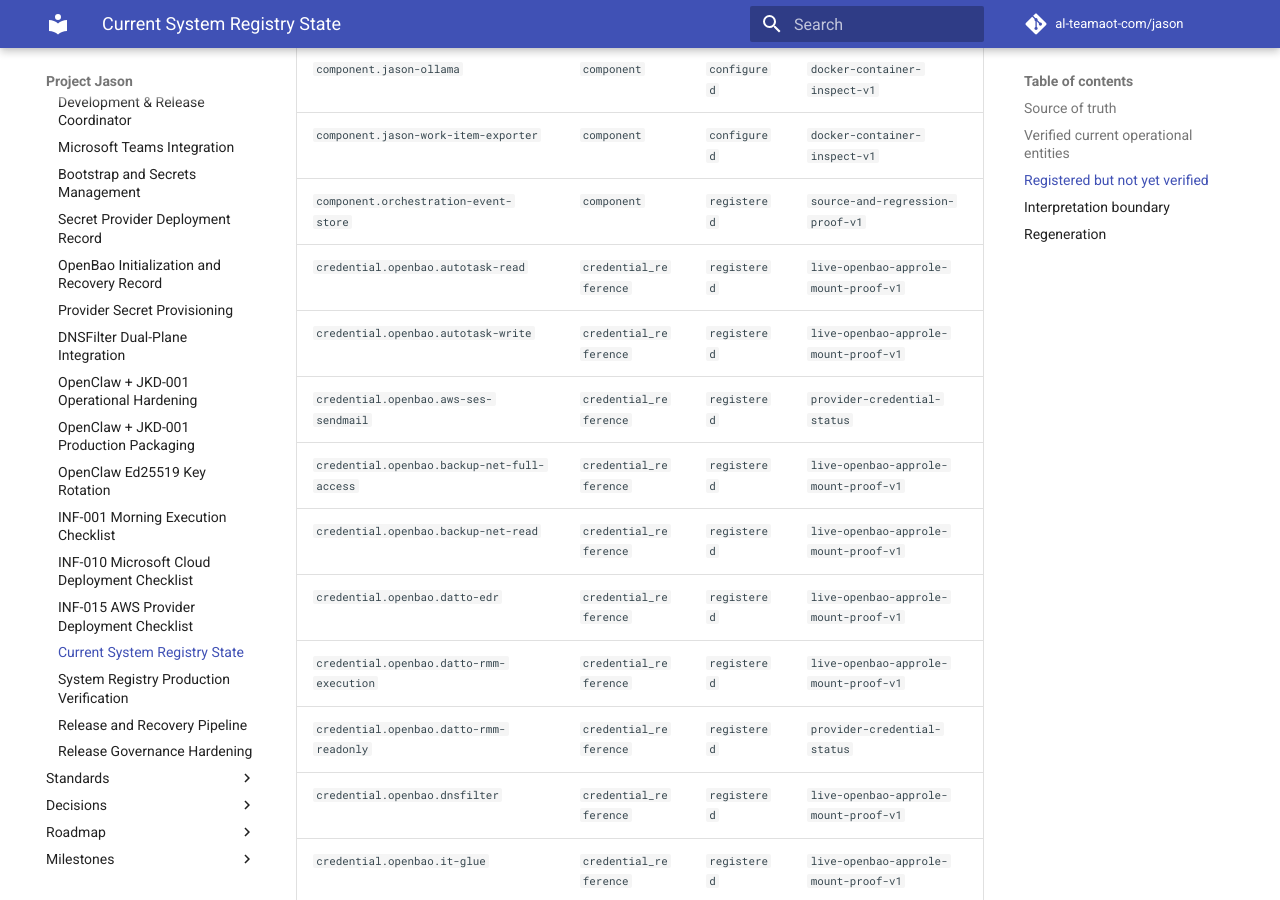
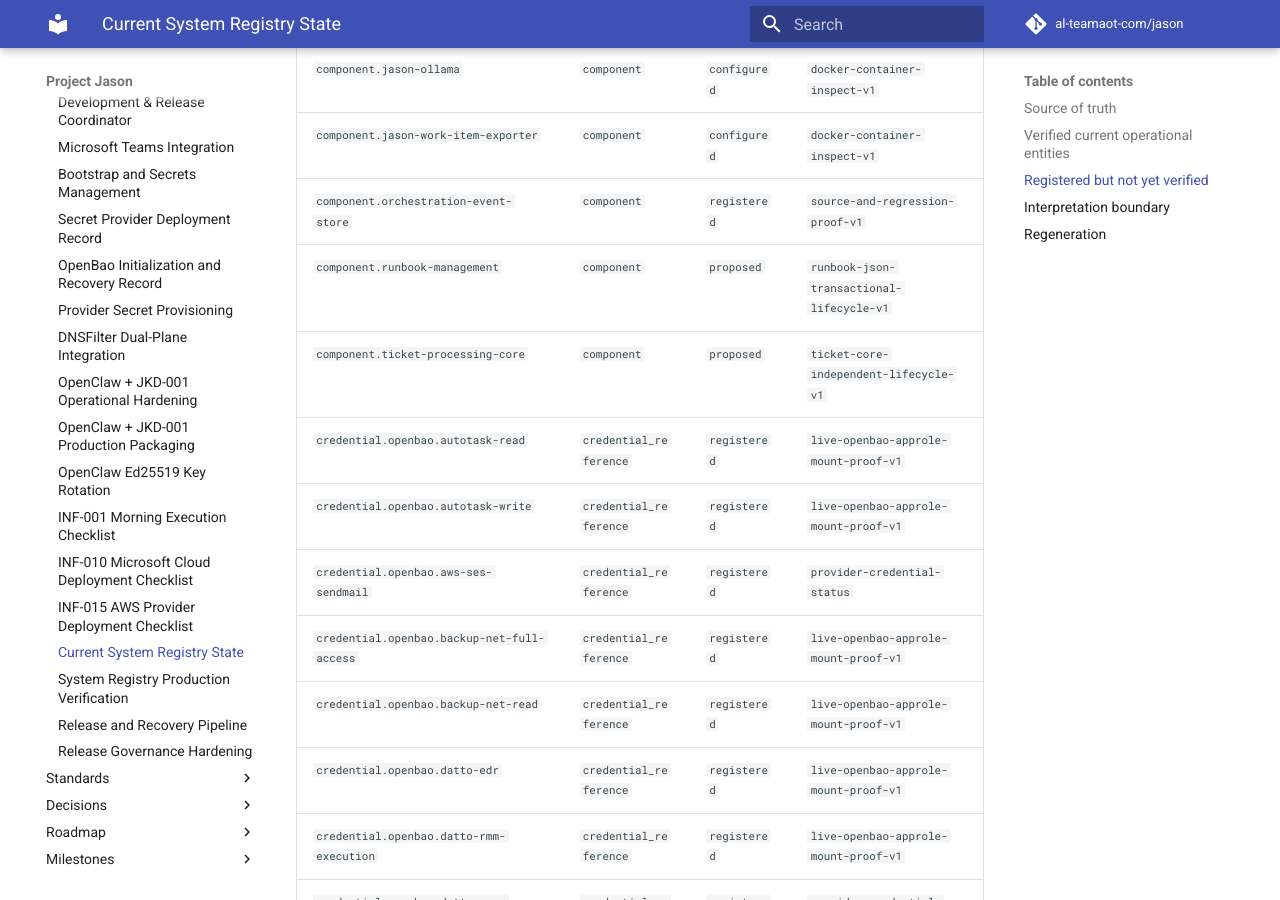
Before and after one commit to al-teamaot-com/jason, an MkDocs documentation site: the page built from docs/operations/System-Registry-Current-Operational-State.md, in a window 1280 px wide and 900 px high, scrolled down 13811 px. Built offline with MkDocs 1.6.1 and Material for MkDocs 9.7.7, drawn with Linux system fonts in a browser that asks for light colours; comment, search, counter and statistics services are not loaded; some of the changed text lies outside the part shown.

Commit message:
docs: refresh canonical System Registry operational view for PMv4 proposed services

```diff
--- a/docs/operations/System-Registry-Current-Operational-State.md
+++ b/docs/operations/System-Registry-Current-Operational-State.md
@@ -6,9 +6,9 @@
 
 - Baseline registry: `implementation/kernel/system_registry/production-registry.json`
 - Lifecycle history: `implementation/kernel/system_registry/production-lifecycle-events.json`
-- Environment(s): `production-pilot`
-- Registered entities: `235`
-- Effective lifecycle counts: `configured=9, registered=210, verified=16`
+- Environment(s): `preproduction, production-pilot`
+- Registered entities: `237`
+- Effective lifecycle counts: `configured=9, proposed=2, registered=210, verified=16`
 
 ## Verified current operational entities
 
@@ -204,6 +204,8 @@
 | `component.jason-ollama` | `component` | `configured` | `docker-container-inspect-v1` |
 | `component.jason-work-item-exporter` | `component` | `configured` | `docker-container-inspect-v1` |
 | `component.orchestration-event-store` | `component` | `registered` | `source-and-regression-proof-v1` |
+| `component.runbook-management` | `component` | `proposed` | `runbook-json-transactional-lifecycle-v1` |
+| `component.ticket-processing-core` | `component` | `proposed` | `ticket-core-independent-lifecycle-v1` |
 | `credential.openbao.autotask-read` | `credential_reference` | `registered` | `live-openbao-approle-mount-proof-v1` |
 | `credential.openbao.autotask-write` | `credential_reference` | `registered` | `live-openbao-approle-mount-proof-v1` |
 | `credential.openbao.aws-ses-sendmail` | `credential_reference` | `registered` | `provider-credential-status` |
```
